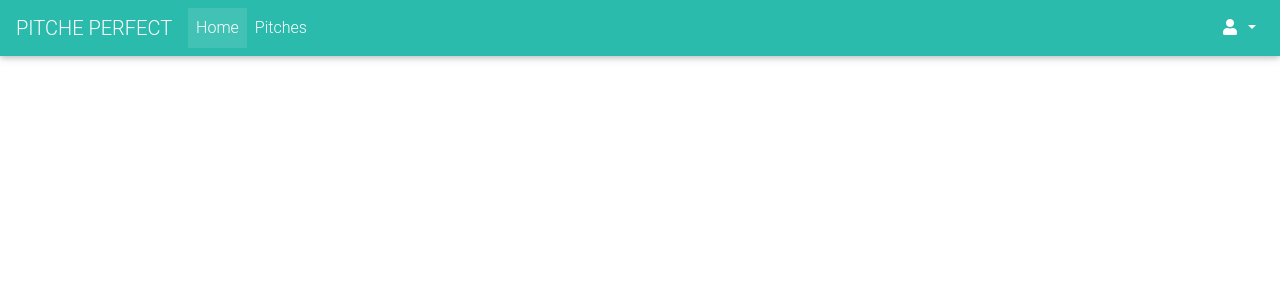
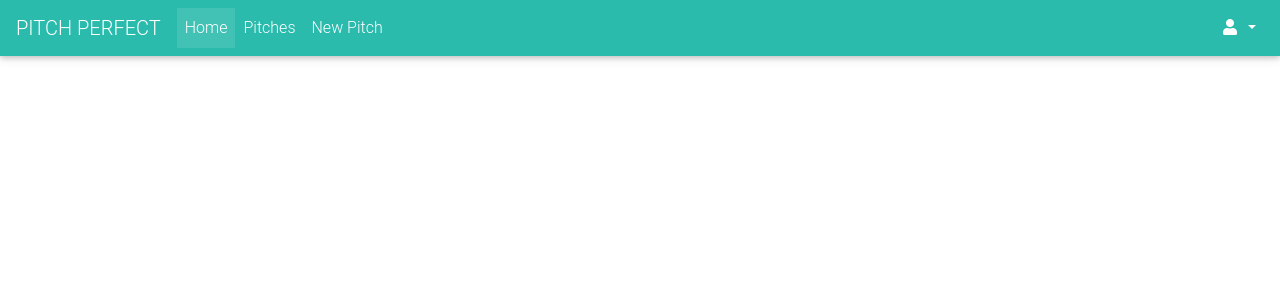
Before and after one commit to johnwanjema/pitches, a Flask app: page /pitches in a window 1280 px wide. Shown: the top 300 px of the page. Run offline with Flask 2, Linux system fonts and the light colour scheme; data that the repository does not hold is empty; some libraries are stand-ins or nearby versions.

Commit message:
linjed navbar to pitches

```diff
--- a/app/templates/navbar.html
+++ b/app/templates/navbar.html
@@ -1,6 +1,6 @@
 <!--Navbar -->
 <nav class="mb-1 navbar navbar-expand-lg navbar-dark default-color">
-  <a class="navbar-brand" href="#">PITCHE PERFECT</a>
+  <a class="navbar-brand" href="#">PITCH PERFECT</a>
   <button class="navbar-toggler" type="button" data-toggle="collapse" data-target="#navbarSupportedContent-333"
     aria-controls="navbarSupportedContent-333" aria-expanded="false" aria-label="Toggle navigation">
     <span class="navbar-toggler-icon"></span>
@@ -13,8 +13,11 @@
         </a>
       </li>
       <li class="nav-item">
-        <a class="nav-link" href="/pitch">Pitches</a>
+          <a class="nav-link" href="/pitches">Pitches</a>
       </li>
+      <li class="nav-item">
+          <a class="nav-link" href="/pitch">New Pitch</a>
+        </li>
 
     </ul>
     <ul class="navbar-nav ml-auto nav-flex-icons">
--- a/app/templates/pitch.html
+++ b/app/templates/pitch.html
@@ -1,11 +1,12 @@
 {% extends 'base.html'%}
-{% import 'bootstrap/wtf.html' as wtf%}
-{% block styles%}
-    {{ super() }}
-    <link rel="stylesheet" href="{{url_for('static',filename='css/index.css')}}">
-{% endblock %}
 {% block content %}
+
+{% for pitch in pitches %}
+
 <div class="container">
-{{ wtf.quick_form(pitch_form) }}
+    <h3> {{pitch.name| capitalize}} </h3>
 </div>
+
+{% endfor %}
+
 {% endblock%}
```
Also changed, not shown: app/templates/new_pitch.html (added, +11 -0 lines).
